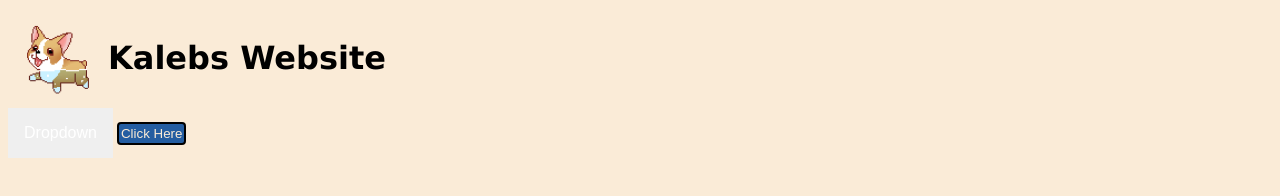
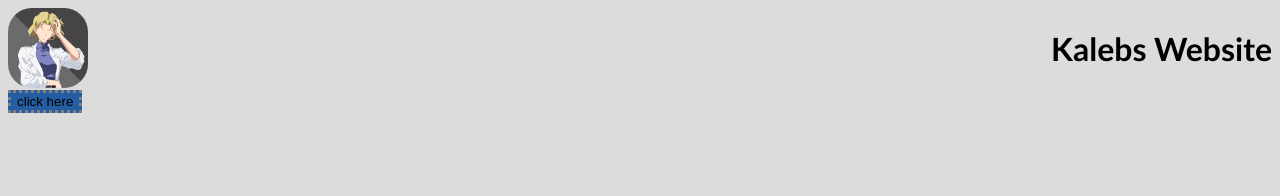
Before and after one commit to belak98/my-webpage, a plain HTML site: page index.html in a window 1280 px wide. Drawn offline with Linux system fonts and the light colour scheme.

Commit message:
Added major changes
Changed the page layout to resemble more of what the design goal is.

Moving away from the "novice" appearance of the previous iteration.

```diff
--- a/index.html
+++ b/index.html
@@ -10,24 +10,17 @@
 <body>
 
 <div class="top-container">
-<img src="swimming-dog.gif">
-
-<h1> Kalebs Website </h1>
+  <img src='ritsuko.jpeg' alt='picture of a lady.'>
+  <h1> Kalebs Website </h1>
 </div>
 
-<!-- add a drop down menu here -->
+<!-- add a drop down menu here, and adjust the links to be different colors. Add links to relevant websites... -->
 
-<div class="dropdown">
-  <button class="dropbtn">Dropdown</button>
-  <div class="dropdown-content">
-    <a href="#"> link 1</a>
-    <a href="#"> link 2</a>
-  </div>
-</div>
 
-  <button id='button-click' onclick= "location.href='https://www.linkedin.com/in/kaleb-van-heusen-b16836210/';">Click Here</button>
+<button onClick ="JavaScript:testAlert()" id='test-button'>click here</button>
 
-  <script src="index.js"></script>
+<script src="index.js"></script>
+
 
 </body>
 </html>
--- a/index.js
+++ b/index.js
@@ -1,9 +1,3 @@
-const button = document.getElementById('button-click')
-
-button.onmouseover = function () {
-  this.style.backgroundColor = '#83B9F9'
+function testAlert() {
+  alert("Hey  you found me!");
 }
-
-button.onmouseout = function () {
-  this.style.backgroundColor = '#245DA1'
-}
--- a/style.css
+++ b/style.css
@@ -1,68 +1,26 @@
 body{
-    background-color: antiquewhite;
-    font-family: "times new roman";
+    background-color: #DCDCDC;
+    font-family: "Helvetica";
 }
 
 .top-container {
     display: flex;
+    justify-content: space-between;
 }
 
 img {
-    height: 100px;
-    width: 100px;
+    border-radius: 30%;
+    height: 80px;
+    width: 80px;
 }
 
 h1 {
-    position: relative;
-    top: 10px;
-    font-family: Verdana, Geneva, Tahoma, sans-serif;
-}
-
-.dropbtn {
-    color: white;
-    padding: 16px;
-    font-size: 16px;
-    border: none;
-}
-
-.dropdown {
-    position: relative;
-    display: inline-block;
-}
-
-.dropdown-content {
-    display: none;
-    position: absolute;
-    background-color:blanchedalmond;
-    min-width: 160px;
-    box-shadow: 0px 8 px 16px 0px rgba(0,0,0,0.2);
-    z-index: 1;
-}
-
-.dropdown-content a {
-    color: black;
-    padding: 12px 16px;
-    text-decoration: none;
-    display: block;
-}
-
-.dropdown-content a hover {background-color: #ddd;}
-
-.dropdown:hover .dropdown-content {display: block;}
-
-.dropdown:hover .dropbtn {background-color: black;}
-
-/* change this to center in the middle of the page */
-
-#button-click {
-    background-color: #245DA1;
-    border-style: solid;
-    border-width: 2px;
-    border-radius: 4px;
-    color: antiquewhite;
-    margin: auto;
-    padding: 2px;
+    font-family: Gill Sans, Sans Serif;
 }
 
 
-/* Make the website look better with classes and flex box */
+
+#test-button{
+    background-color: #245DA1;
+    border: dotted grey
+}
```
Also changed, not shown: ritsuko.jpeg (added), swimming-dog.gif (deleted).
